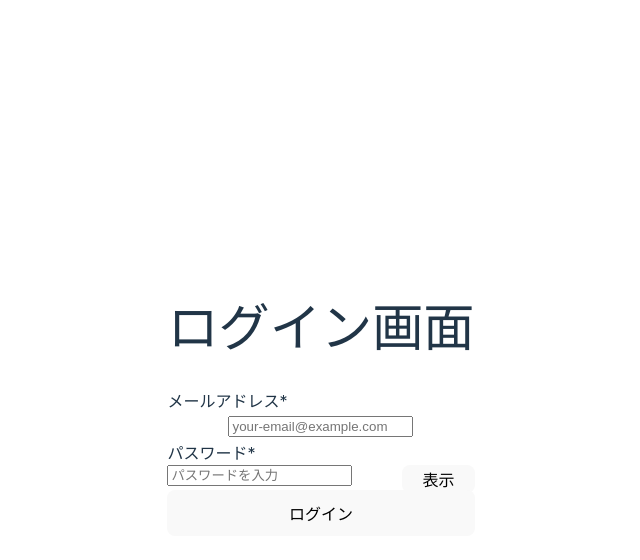
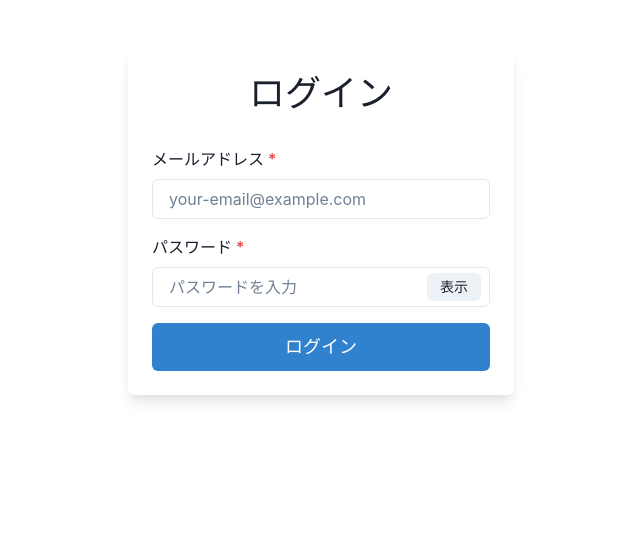
Before and after one commit to Ojoxux/book-review-app, a React (Vite) app: page / in a window 1280 px wide. Shown: the top 560 px of the page, without its empty margins (319-959 px from the left). Built offline with nearby package versions, Linux system fonts and the light colour scheme.

Commit message:
refac♻️: ログイン画面をChakra UIでリファクタリング

```diff
--- a/src/App.jsx
+++ b/src/App.jsx
@@ -1,12 +1,34 @@
 import "./App.css";
+import {
+  ChakraProvider,
+  Box,
+  VStack,
+  Heading,
+  Container,
+} from "@chakra-ui/react";
 import LoginForm from "./components/LoginForm";
 
 function App() {
   return (
-    <div className="App">
-      <h1>ログイン画面</h1>
-      <LoginForm />
-    </div>
+    <ChakraProvider>
+      <Container maxW="xl" centerContent>
+        <Box width="100%" maxWidth="400px" m={4}>
+          <VStack
+            spacing={8}
+            align="stretch"
+            bg="white"
+            p={6}
+            borderRadius="md"
+            boxShadow="lg"
+          >
+            <Heading as="h1" size="xl" textAlign="center">
+              ログイン
+            </Heading>
+            <LoginForm />
+          </VStack>
+        </Box>
+      </Container>
+    </ChakraProvider>
   );
 }
 
```
